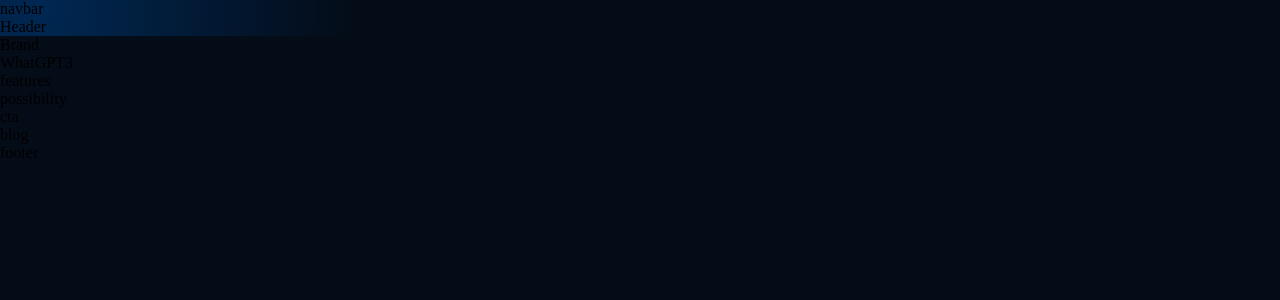
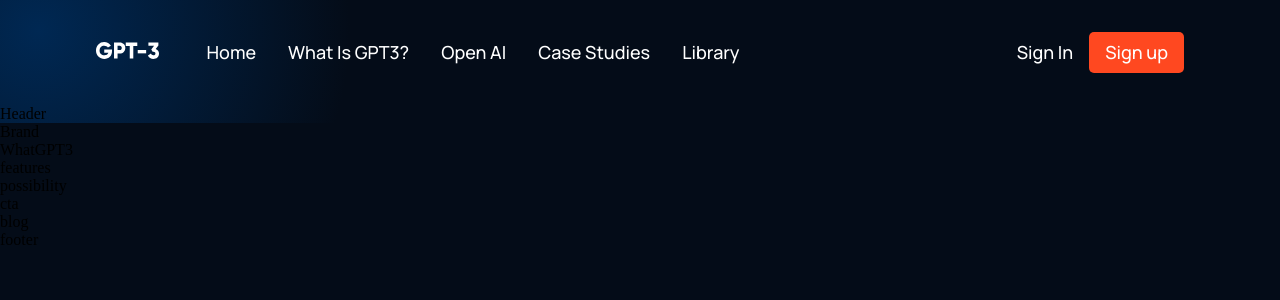
Before and after one commit to iambasilp/GPT3-Modern-react-website, a React (Vite) app: page / in a window 1280 px wide. Shown: the top 300 px of the page. Built offline with nearby package versions, Linux system fonts and the light colour scheme.

Commit message:
Navbar added

```diff
--- a/package.json
+++ b/package.json
@@ -10,7 +10,8 @@
   },
   "dependencies": {
     "react": "^18.2.0",
-    "react-dom": "^18.2.0"
+    "react-dom": "^18.2.0",
+    "react-icons": "^4.7.1"
   },
   "devDependencies": {
     "@types/react": "^18.0.26",
--- a/src/components/navbar/Navbar.jsx
+++ b/src/components/navbar/Navbar.jsx
@@ -1,11 +1,81 @@
-import React from 'react'
-import './navbar.css'
+import React, { useState } from "react";
+import { RiMenu3Line, RiCloseLine } from "react-icons/ri";
+import logo from '../../assets/logo.svg'
+import "./navbar.css";
+
 const Navbar = () => {
+  const [toggleMenu, setToggleMenu] = useState(false);
+
   return (
-    <div>
-      navbar
+    <div className="gpt3__navbar">
+      <div className="gpt3__navbar-links">
+        <div className="gpt3__navbar-links_logo">
+          <img src={logo} />
+        </div>
+        <div className="gpt3__navbar-links_container">
+          <p>
+            <a href="#home">Home</a>
+          </p>
+          <p>
+            <a href="#wgpt3">What is GPT3?</a>
+          </p>
+          <p>
+            <a href="#possibility">Open AI</a>
+          </p>
+          <p>
+            <a href="#features">Case Studies</a>
+          </p>
+          <p>
+            <a href="#blog">Library</a>
+          </p>
+        </div>
+      </div>
+      <div className="gpt3__navbar-sign">
+        <p>Sign in</p>
+        <button type="button">Sign up</button>
+      </div>
+      <div className="gpt3__navbar-menu">
+        {toggleMenu ? (
+          <RiCloseLine
+            color="#fff"
+            size={27}
+            onClick={() => setToggleMenu(false)}
+          />
+        ) : (
+          <RiMenu3Line
+            color="#fff"
+            size={27}
+            onClick={() => setToggleMenu(true)}
+          />
+        )}
+        {toggleMenu && (
+          <div className="gpt3__navbar-menu_container scale-up-center">
+            <div className="gpt3__navbar-menu_container-links">
+              <p>
+                <a href="#home">Home</a>
+              </p>
+              <p>
+                <a href="#wgpt3">What is GPT3?</a>
+              </p>
+              <p>
+                <a href="#possibility">Open AI</a>
+              </p>
+              <p>
+                <a href="#features">Case Studies</a>
+              </p>
+              <p>
+                <a href="#blog">Library</a>
+              </p>
+            </div>
+            <div className="gpt3__navbar-menu_container-links-sign">
+              <p>Sign in</p>
+              <button type="button">Sign up</button>
+            </div>
+          </div>
+        )}
+      </div>
     </div>
-  )
-}
+  );
+};
 
-export default Navbar
+export default Navbar;
--- a/src/components/navbar/navbar.css
+++ b/src/components/navbar/navbar.css
@@ -0,0 +1,134 @@
+.gpt3__navbar {
+  display: flex;
+  justify-content: space-between;
+  align-items: center;
+
+  padding: 2rem 6rem;
+}
+
+.gpt3__navbar-links {
+  flex: 1;
+  display: flex;
+  justify-content: flex-start;
+  align-items: center;
+}
+
+.gpt3__navbar-links_logo {
+  margin-right: 2rem;
+}
+
+.gpt3__navbar-links_logo img {
+  width: 62.56px;
+  height: 16.02px;
+}
+
+.gpt3__navbar-links_container {
+  display: flex;
+  flex-direction: row;
+}
+
+.gpt3__navbar-sign {
+  display: flex;
+  justify-content: flex-end;
+  align-items: center;
+}
+
+.gpt3__navbar-links_container p,
+.gpt3__navbar-sign p,
+.gpt3__navbar-menu_container p {
+  color: #fff;
+  font-family: var(--font-family);
+  font-weight: 500;
+  font-size: 18px;
+  line-height: 25px;
+  text-transform: capitalize;
+
+  margin: 0 1rem;
+  cursor: pointer;
+}
+
+.gpt3__navbar-sign button,
+.gpt3__navbar-menu_container button {
+  padding: 0.5rem 1rem;
+  color: #fff;
+  background: #ff4820;
+  font-family: var(--font-family);
+  font-weight: 500;
+  font-size: 18px;
+  line-height: 25px;
+  border: none;
+  outline: none;
+  cursor: pointer;
+  border-radius: 5px;
+}
+
+.gpt3__navbar-menu {
+  margin-left: 1rem;
+
+  display: none;
+  position: relative;
+}
+
+.gpt3__navbar-menu svg {
+  cursor: pointer;
+}
+
+.gpt3__navbar-menu_container {
+  display: flex;
+  justify-content: flex-end;
+  align-items: flex-end;
+  flex-direction: column;
+
+  text-align: end;
+  background: var(--color-footer);
+  padding: 2rem;
+  position: absolute;
+  right: 0;
+  top: 40px;
+  margin-top: 1rem;
+  min-width: 210px;
+  border-radius: 5px;
+  box-shadow: 0px 0px 5px rgba(0, 0, 0, 0.2);
+}
+
+.gpt3__navbar-menu_container p {
+  margin: 1rem 0;
+}
+
+.gpt3__navbar-menu_container-links-sign {
+  display: none;
+}
+
+@media screen and (max-width: 1050px) {
+  .gpt3__navbar-links_container {
+    display: none;
+  }
+
+  .gpt3__navbar-menu {
+    display: flex;
+  }
+}
+
+@media screen and (max-width: 700px) {
+  .gpt3__navbar {
+    padding: 2rem 4rem;
+  }
+}
+
+@media screen and (max-width: 550px) {
+  .gpt3__navbar {
+    padding: 2rem;
+  }
+
+  .gpt3__navbar-sign {
+    display: none;
+  }
+
+  .gpt3__navbar-menu_container {
+    top: 20px;
+  }
+
+  .gpt3__navbar-menu_container-links-sign {
+    display: block;
+  }
+}
```
Also changed, not shown: 1 other file (tests, documents, lock files or other folders).
